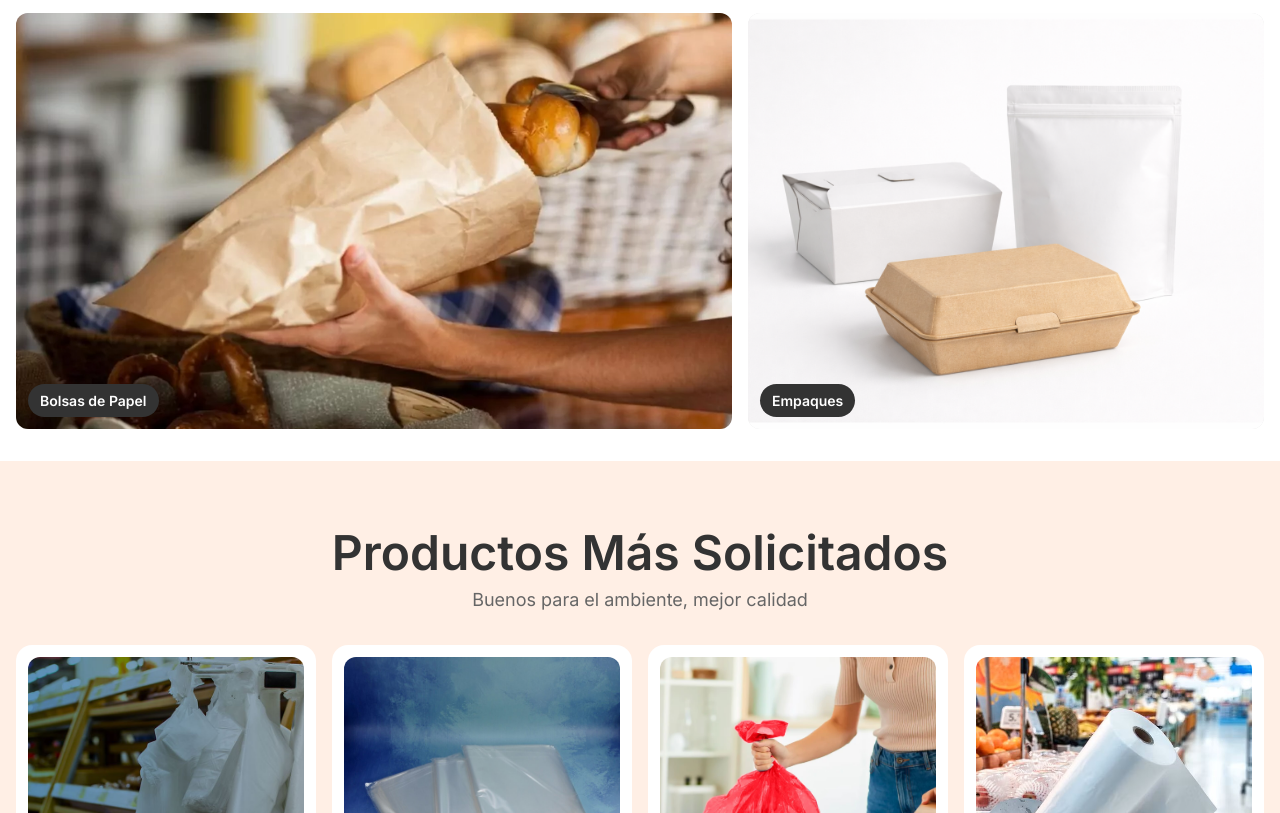
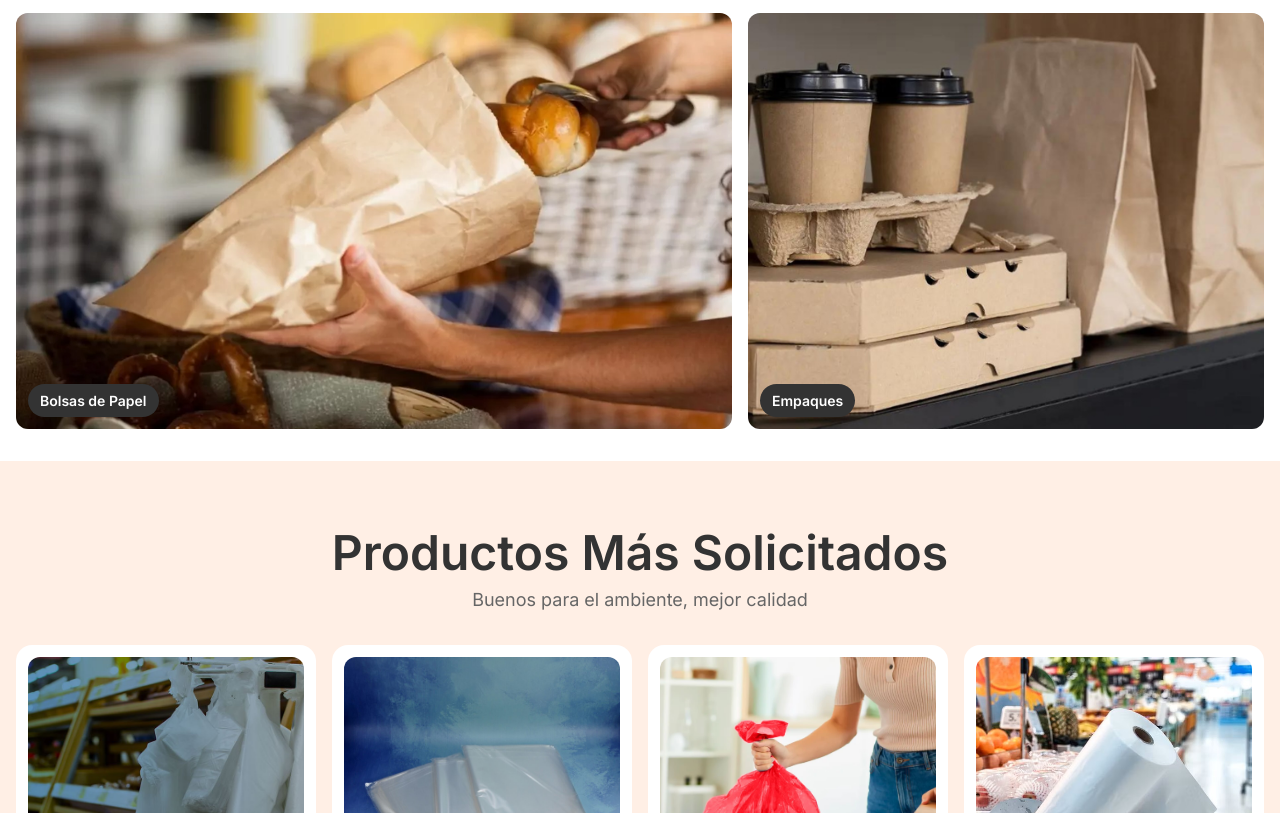
Before and after one commit to isaacth7/distribuidora-torres, a plain HTML site: page Frontend/HTML/index.html in a window 1280 px wide. Shown: the part 1163-1976 px from the top of the page. Drawn offline with nearby package versions, Linux system fonts and the light colour scheme; no server answers.

Commit message:
Nuevas imagenes inicio

```diff
--- a/Frontend/HTML/index.html
+++ b/Frontend/HTML/index.html
@@ -130,7 +130,7 @@
             </a>
 
             <a href="../HTML/Producto.html?tipo=5" class="cat_card card--G" aria-label="Empaques">
-                <img src="../Images/img7_banner.png" alt="Empaques">
+                <img src="../Images/empaques1.png" alt="Empaques">
                 <span class="cat_pill">Empaques</span>
             </a>
         </div>
```
